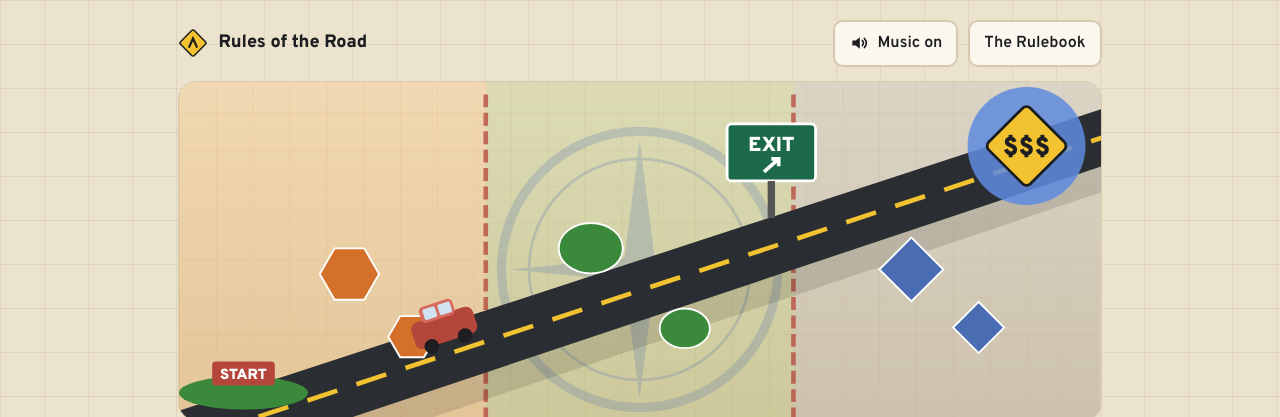
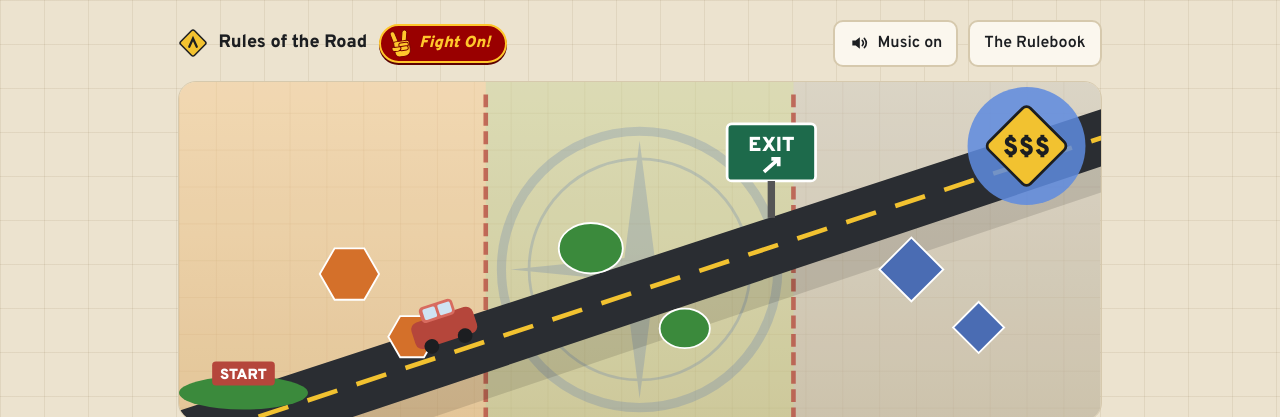
Before and after one commit to abmarz/rules-of-the-road, a plain HTML site: page index.html in a window 1280 px wide. Shown: the top 417 px of the page. Drawn offline with Linux system fonts and the light colour scheme.

Commit message:
Add brand section and new button styles

```diff
--- a/index.html
+++ b/index.html
@@ -28,6 +28,10 @@ button:focus-visible,a:focus-visible{outline:3px solid var(--sign);outline-offse
 .mini svg{width:30px;height:30px}
 .ghost{background:var(--paper);border:2px solid var(--line);border-radius:10px;padding:9px 14px;font-weight:600;min-height:44px}
 .ghost:hover{border-color:var(--ink)}
+.brand{display:flex;align-items:center;gap:12px;flex-wrap:wrap}
+.fo{display:inline-flex;align-items:center;gap:6px;background:#990000;color:#ffc72c;border:2px solid #ffc72c;border-radius:999px;padding:3px 14px 3px 8px;font-weight:900;font-size:16px;font-style:italic;white-space:nowrap;box-shadow:0 2px 0 #5c0000}
+.fo svg{width:24px;height:29px;display:block;transform:rotate(-8deg)}
+.fo b{font-weight:900;letter-spacing:.01em}
 .tbtns{display:flex;gap:10px;flex-wrap:wrap}
 #music{display:inline-flex;align-items:center;gap:8px}
 #music .mute{display:none}
@@ -124,7 +128,8 @@ p{margin:.5em 0}
 <body>
 <div class="wrap">
   <div class="top">
-    <button class="mini" id="home" aria-label="Back to the title screen"><svg width="40" height="40" viewBox="0 0 40 40" aria-hidden="true"><rect x="7" y="7" width="26" height="26" rx="3" transform="rotate(45 20 20)" fill="#f2c230" stroke="#1c1e21" stroke-width="2"/><path d="M15 25 L20 14 L25 25" fill="none" stroke="#1c1e21" stroke-width="3" stroke-linecap="round"/></svg>Rules of the Road</button>
+    <div class="brand"><button class="mini" id="home" aria-label="Back to the title screen"><svg width="40" height="40" viewBox="0 0 40 40" aria-hidden="true"><rect x="7" y="7" width="26" height="26" rx="3" transform="rotate(45 20 20)" fill="#f2c230" stroke="#1c1e21" stroke-width="2"/><path d="M15 25 L20 14 L25 25" fill="none" stroke="#1c1e21" stroke-width="3" stroke-linecap="round"/></svg>Rules of the Road</button>
+    <span class="fo" role="img" aria-label="Fight On"><svg width="30" height="36" viewBox="0 0 40 48" aria-hidden="true"><g fill="#ffc72c" stroke="#7a0000" stroke-width="1.6" stroke-linejoin="round"><rect x="9" y="2" width="8" height="24" rx="4" transform="rotate(-14 13 26)"/><rect x="20" y="2" width="8" height="24" rx="4" transform="rotate(12 24 26)"/><path d="M8 24 Q7 20 11 20 H30 Q34 20 34 25 V36 Q34 46 22 46 H17 Q8 46 8 37Z"/><rect x="16" y="23" width="16" height="7" rx="3.5"/><rect x="16" y="29" width="15" height="7" rx="3.5"/><path d="M8 29 Q3 27 4 33 Q6 37 14 36 Q19 35 19 31 Q18 28 14 29Z"/></g></svg><b>Fight On!</b></span></div>
     <div class="tbtns"><button class="ghost" id="music" aria-pressed="true"><svg viewBox="0 0 24 24" width="20" height="20" aria-hidden="true"><path d="M4 9 H8 L13 5 V19 L8 15 H4Z" fill="currentColor"/><path class="wave" d="M16 9 Q18.5 12 16 15 M18.5 6.5 Q23 12 18.5 17.5" fill="none" stroke="currentColor" stroke-width="2" stroke-linecap="round"/><path class="mute" d="M16 9 L22 15 M22 9 L16 15" stroke="currentColor" stroke-width="2" stroke-linecap="round"/></svg><span>Music on</span></button><button class="ghost" id="openRules">The Rulebook</button></div>
   </div>
   <main id="app"></main>
```
